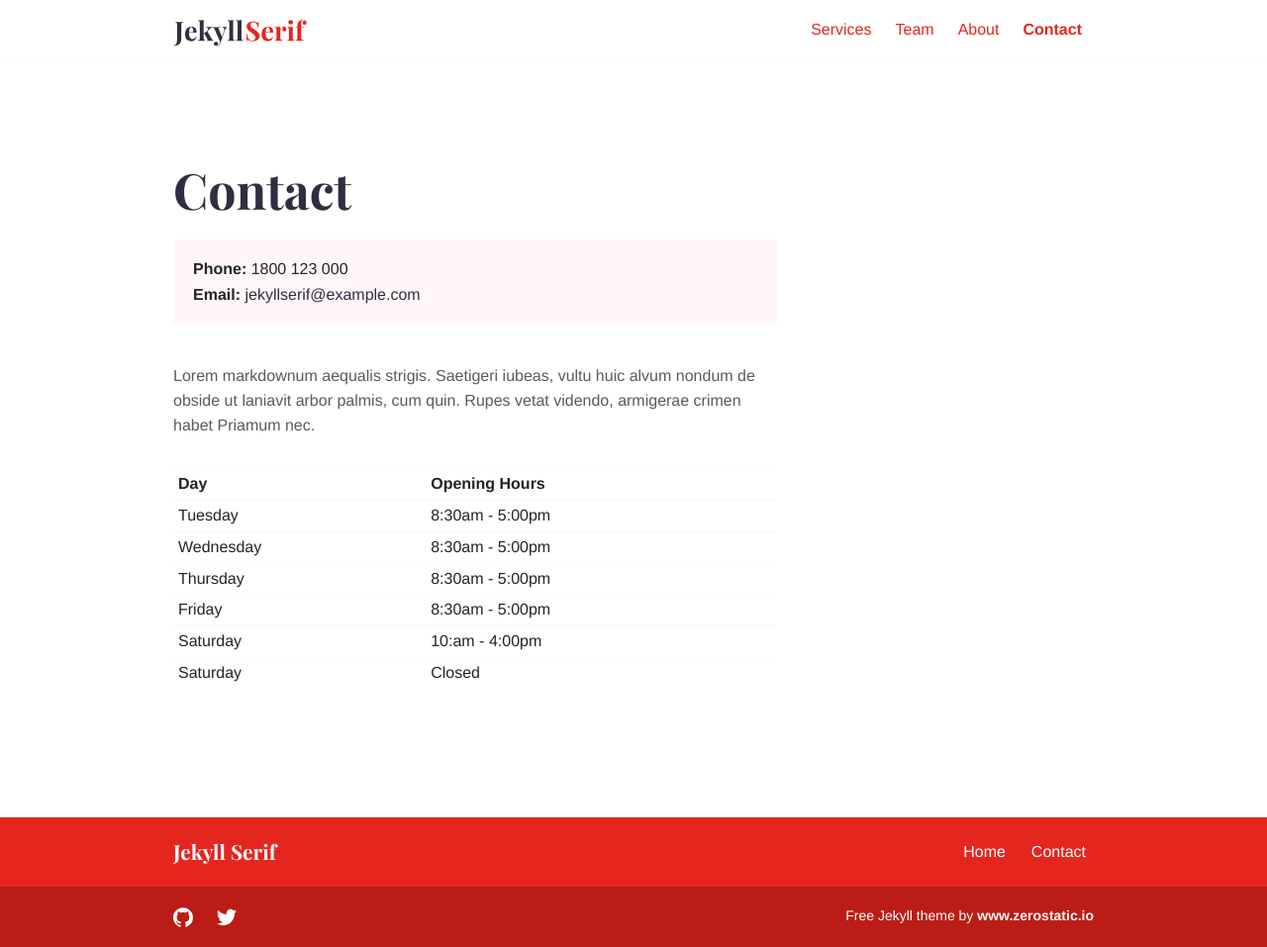
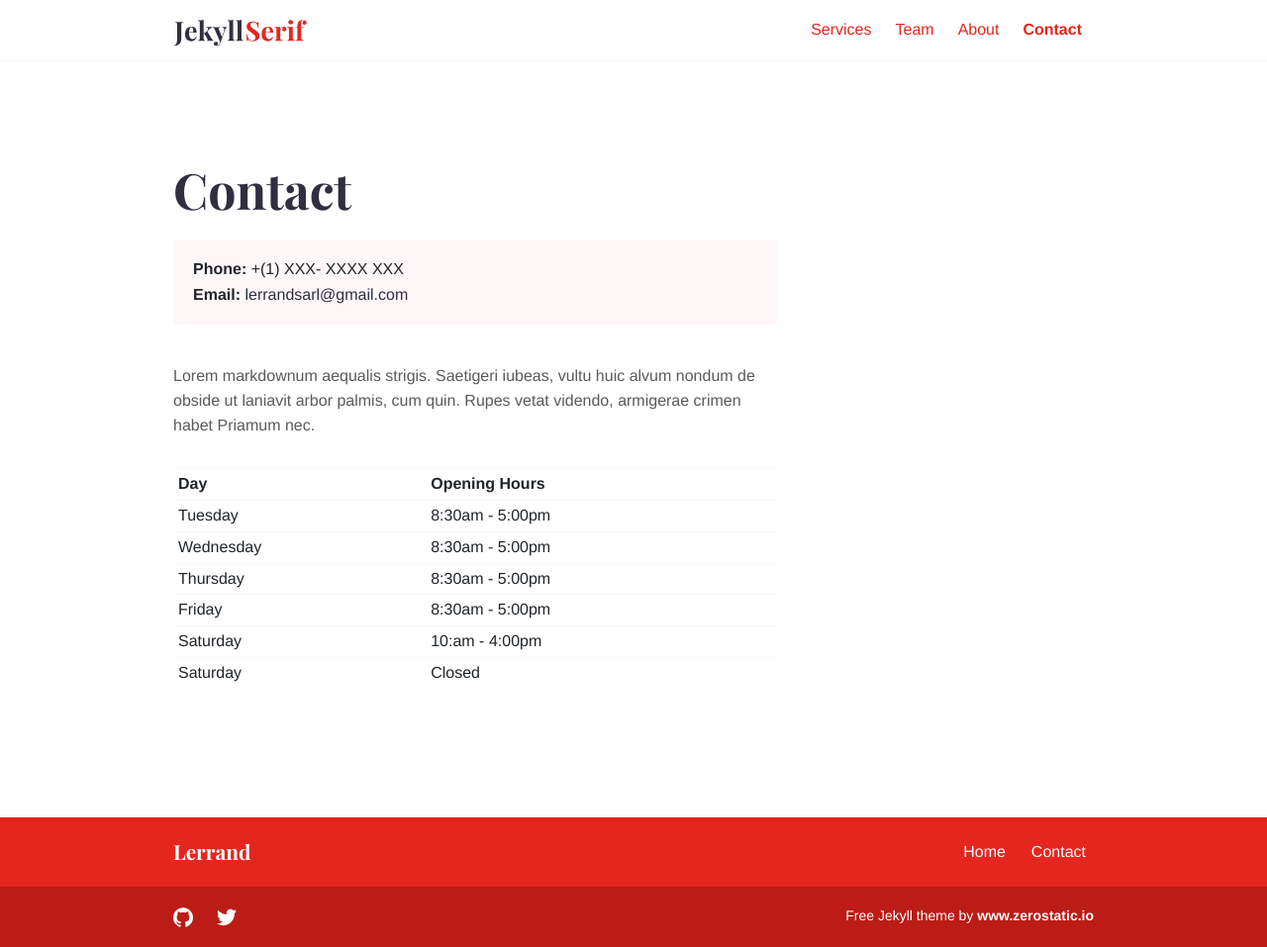
Before and after one commit to lerrandz/lerrandz.github.io, a Jekyll site: the page built from contact.md, in a window 1280 px wide. Shown: the whole page at 99% size. Built offline with Jekyll 4.4.1, drawn with Linux system fonts in a browser that asks for light colours.

Commit message:
chore: update

```diff
--- a/_config.yml
+++ b/_config.yml
@@ -1,6 +1,7 @@
 baseurl: '/'
 permalink: pretty
-title: 'Jekyll Serif'
+title: 'Lerrand'
+description: 'Your tech corner stone'
 
 google_analytics_id: ""
 
@@ -16,14 +17,14 @@ footer:
   copyright_text: 'Free Jekyll theme by <a class="zerostatic" href="https://www.zerostatic.io">www.zerostatic.io</a>'
 
 seo:
-  meta_og_title: "Jekyll Serif Theme"
+  meta_og_title: "lerrand, ste lerrand, lerrand.com, tech corner stone, distributed systems, devops, blockchain"
   meta_og_type: "website"
-  meta_og_url: "https://jekyll-serif.netlify.app"
+  meta_og_url: "https://lerrand.tech"
   meta_og_image: "https://raw.githubusercontent.com/zerostaticthemes/jekyll-serif-theme/master/screenshots/tn.png"
-  meta_og_description: "Jekyll Serif is a modern business theme for Hugo. It contains content types for the archetypical business website. The theme is fully responsive, blazing fast and artfully illustrated."
+  meta_og_description: "Lerrand is a consultancy company specialized in engineering distributed systems and decentralized systems that scale. The company is backend by individual contributors with demonstrated expertise in the world of site reliability engineering, software engineering, devops and blockchains."
   meta_twitter_card: "summary"
-  meta_twitter_site: "@zerostaticio"
-  meta_twitter_creator: "@zerostaticio"
+  meta_twitter_site: "@lerrand"
+  meta_twitter_creator: "@lerrand"
 
 collections:
   services:
--- a/_data/contact.yml
+++ b/_data/contact.yml
@@ -1,3 +1,3 @@
-email: 'jekyllserif@example.com'
-phone: '1800 123 000'
+email: 'lerrandsarl@gmail.com'
+phone: '+(1) XXX- XXXX XXX'
 contact_button_link: 'contact'
--- a/_data/social.json
+++ b/_data/social.json
@@ -1,12 +1,12 @@
 [
   {
     "name": "Github",
-    "link": "https://github.com/zerostaticthemes/jekyll-serif-theme",
+    "link": "https://github.com/lerrandz/",
     "image": "images/social/github.svg"
   },
   {
     "name": "Twitter",
-    "link": "https://twitter.com/zerostaticio",
+    "link": "https://twitter.com/lerrandtech",
     "image": "images/social/twitter.svg"
   }
 ]
--- a/_layouts/home.html
+++ b/_layouts/home.html
@@ -1,5 +1,5 @@
 ---
-title: Jekyll Serif - Jekyll Small Business Theme
+title: Lerrand - Your Tech Corner Stone
 layout: default
 bodyClass: page-home
 ---
```
Also changed, not shown: index.md (+3 -3 lines).
